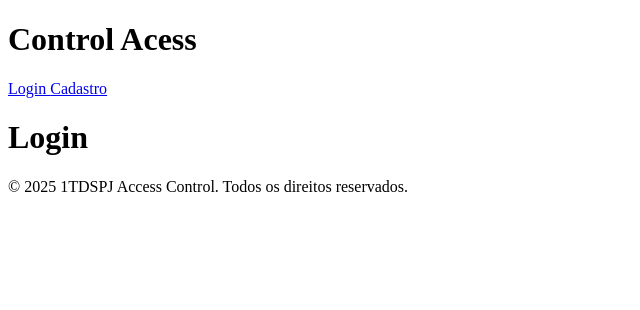
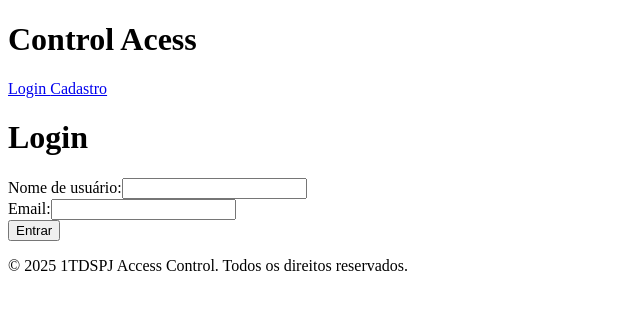
Before and after one commit to cp-05-frontend-1tdspj-2025/access-control-cp, a React (Vite) app in the folder access-control-cp/: page /login in a window 1280 px wide. Shown: the top 310 px of the page, without its empty margins (0-640 px from the left). Built offline with nearby package versions, Linux system fonts and the light colour scheme.

Commit message:
Pagina login feita, e ja tem error de validacao

```diff
--- a/access-control-cp/package.json
+++ b/access-control-cp/package.json
@@ -8,11 +8,12 @@
     "build": "tsc -b && vite build",
     "lint": "eslint .",
     "preview": "vite preview",
-     "json-server": "json-server --watch db.json --port 5173"
+    "json-server": "json-server --watch db.json --port 5173"
   },
   "dependencies": {
     "react": "^19.1.1",
     "react-dom": "^19.1.1",
+    "react-hook-form": "^7.63.0",
     "react-router-dom": "^7.9.3"
   },
   "devDependencies": {
--- a/access-control-cp/src/routes/Login/Login.tsx
+++ b/access-control-cp/src/routes/Login/Login.tsx
@@ -1,10 +1,56 @@
+import { useForm } from 'react-hook-form';
+import type { FormDataLogin } from "../../types/tipoLogin";
+
 export default function Login(){
 
     document.title = "Login";
 
+     const { register, handleSubmit, formState: { errors } } = useForm<FormDataLogin>();
+
+    const onSubmit = (data: FormDataLogin) => {
+    console.log('Dados do formulário:', data);
+
+};
+
+
     return(
-    <main>
+     <main>
       <h1>Login</h1>
+      <form onSubmit={handleSubmit(onSubmit)}>
+
+        <div>
+          <label htmlFor="nomeUsuario">Nome de usuário:</label>
+          <input
+            id="nomeUsuario"
+            {...register('nomeUsuario', { required: 'Nome de usuário é obrigatório' })}
+          />
+          {errors.nomeUsuario && (
+            <span style={{ color: 'red' }}>{errors.nomeUsuario.message}</span>
+          )}
+        </div>
+
+
+        <div>
+          <label htmlFor="email">Email:</label>
+          <input
+            id="email"
+            type="email"
+            {...register('email', {
+              required: 'Email é obrigatório',
+              pattern: {
+                value: /^\S+@\S+$/i,
+                message: 'Email inválido'
+              }
+            })}
+          />
+          {errors.email && (
+            <span style={{ color: 'red' }}>{errors.email.message}</span>
+          )}
+        </div>
+
+
+        <button type="submit">Entrar</button>
+      </form>
     </main>
   );
 }
```
Also changed, not shown: 1 other file (tests, documents, lock files or other folders).
